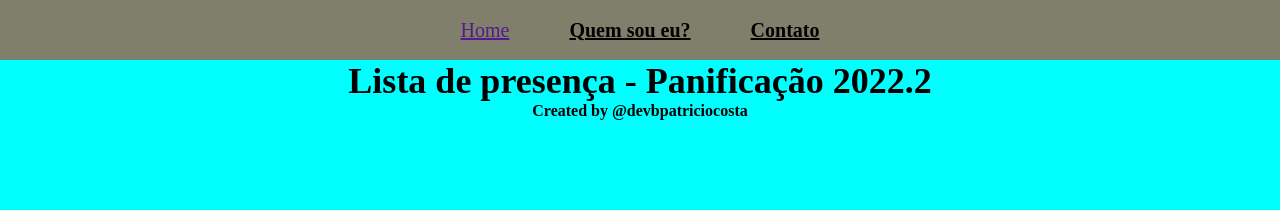
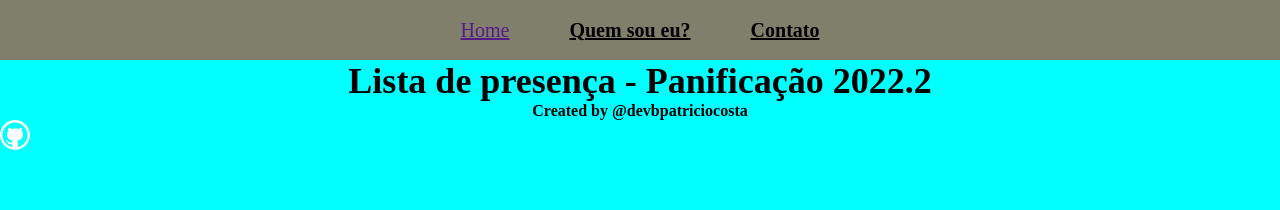
Before and after one commit to devbpatriciocosta/presence-list-reactJS, a Next.js app: page / in a window 1280 px wide. Shown: the top 210 px of the page. Built offline with nearby package versions, Linux system fonts and the light colour scheme.

Commit message:
Criando ícone do github

```diff
--- a/src/components/presenceListPage/PresenceListPage.jsx
+++ b/src/components/presenceListPage/PresenceListPage.jsx
@@ -1,6 +1,7 @@
 import Header from "../header/Header";
 import Title from "../title/Title"
 import Subtitle from "../subtitle/Subtitle";
+import Icon from "../subtitle/Icon";
 
 function PresenceListPage () {
   return (
@@ -12,6 +13,7 @@ function PresenceListPage () {
     <div>
       <Title>Lista de presença - Panificação 2022.2</Title>
       <Subtitle>Created by @devbpatriciocosta</Subtitle>
+      <Icon iconName="github" link="https://github.com/devbpatriciocosta"/>
     </div>
 </>
 
--- a/src/components/subtitle/Icon.jsx
+++ b/src/components/subtitle/Icon.jsx
@@ -0,0 +1,15 @@
+import styles from './Icon.module.css'
+
+function Icon ({ iconName, size, link }) {
+  return (
+    <a href={link} target="_blank">
+      <img className={styles.icon} src={`/icons/${iconName}.svg`} width={size} />
+    </a>
+  )
+}
+
+Icon.defaultProps = {
+  size: '30px'
+}
+
+export default Icon
--- /dev/null
+++ b/src/components/subtitle/Icon.module.css
@@ -0,0 +1,5 @@
+.icon{
+  display: flex;
+  justify-content: center;
+  align-items: center;
+}
```
Also changed, not shown: public/icons/github.svg (added).
